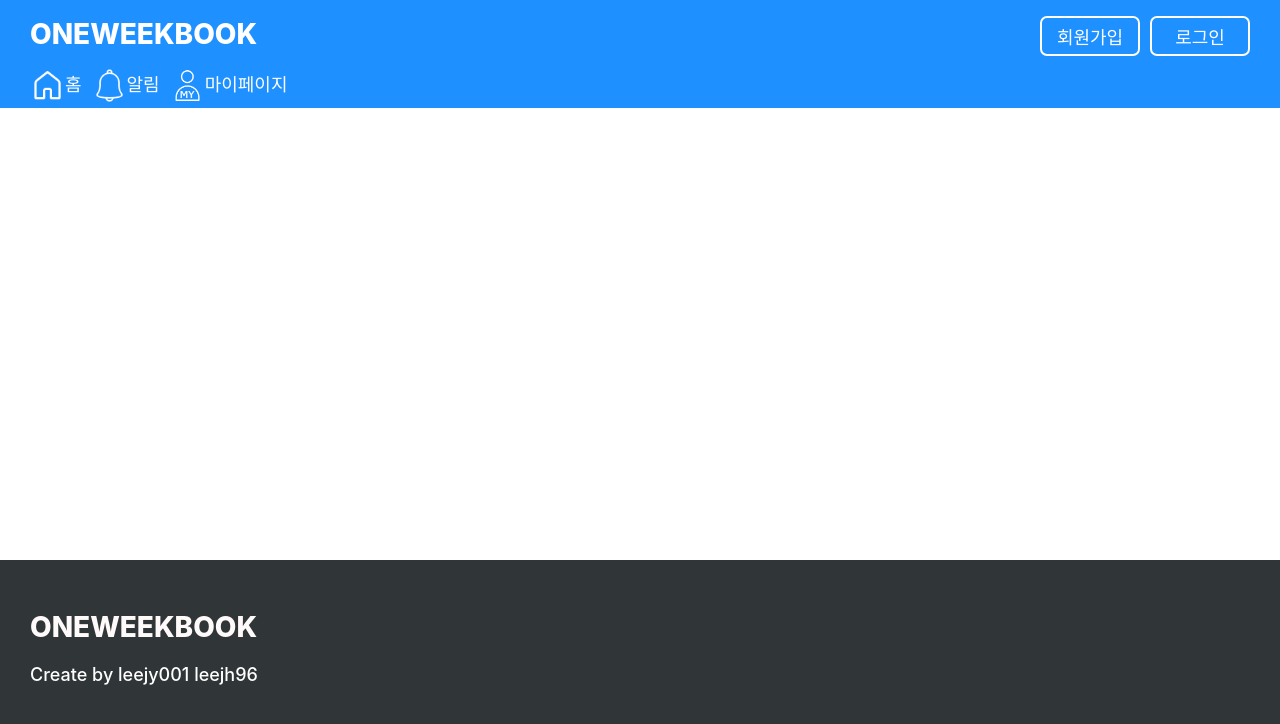
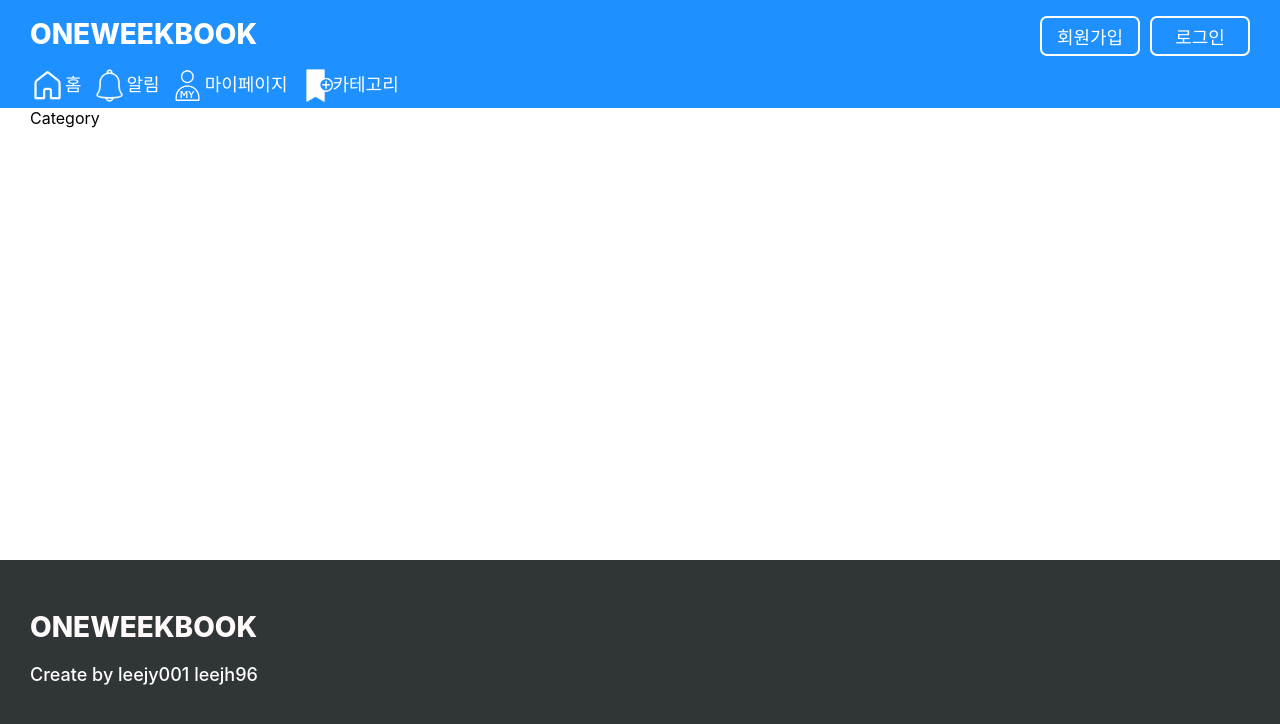
Before and after one commit to OneWeekBook/OneWeekBook_FE, a React (Create React App) app: page /category in a window 1280 px wide. Shown: the top 724 px of the page. Built offline with nearby package versions, Linux system fonts and the light colour scheme.

Commit message:
feat: 카테고리 페이지 추가

```diff
--- a/src/RouteSet.tsx
+++ b/src/RouteSet.tsx
@@ -1,6 +1,6 @@
 import React from 'react';
 import { Routes, Route } from 'react-router-dom';
-import { MainPage, SignInPage, SignUpPage } from './pages';
+import { CategoryPage, MainPage, SignInPage, SignUpPage } from './pages';
 
 function RouteSet() {
   return (
@@ -8,6 +8,7 @@ function RouteSet() {
       <Route path="/" element={<MainPage />} />
       <Route path="/sign-in" element={<SignInPage />} />
       <Route path="/sign-up" element={<SignUpPage />} />
+      <Route path="/category" element={<CategoryPage />} />
     </Routes>
   );
 }
--- a/src/components/Layout/Nav.tsx
+++ b/src/components/Layout/Nav.tsx
@@ -25,6 +25,13 @@ const NavItems = [
     img: `${process.env.PUBLIC_URL}/assets/nav-none-myPage.png`,
     clickImg: `${process.env.PUBLIC_URL}/assets/nav-done-myPage.png`,
   },
+  {
+    id: 4,
+    title: '카테고리',
+    link: '/category',
+    img: `${process.env.PUBLIC_URL}/assets/nav-none-category.png`,
+    clickImg: `${process.env.PUBLIC_URL}/assets/nav-done-category.png`,
+  },
 ];
 
 function Nav() {
@@ -35,13 +42,17 @@ function Nav() {
   const handleClick = (link: string) => {
     if (link === '/myPage' && sessionStorage.getItem('accessToken')) {
       navigate(link);
-    } else if (
+    } else if (link === '/myPage' && !sessionStorage.getItem('accessToken')) {
+      if (
         link === '/myPage' &&
         confirm(
           '마이페이지로 가시려면 로그인을 하셔야합니다.\n로그인 하시겠습니까?',
         )
       ) {
         navigate('/sign-in');
+      }
+    } else {
+      navigate(link);
     }
     setToggle(!toggle);
   };
--- /dev/null
+++ b/src/pages/Category/index.tsx
@@ -0,0 +1,12 @@
+import Container from 'components/Container';
+import React from 'react';
+
+function index() {
+  return (
+    <Container>
+      <div>Category</div>
+    </Container>
+  );
+}
+
+export default index;
--- a/src/pages/index.tsx
+++ b/src/pages/index.tsx
@@ -3,3 +3,5 @@ export { default as MainPage } from './Main';
 export { default as SignInPage } from './SignIn';
 
 export { default as SignUpPage } from './SignUp';
+
+export { default as CategoryPage } from './Category';
```
Also changed, not shown: public/assets/nav-done-category.png (added), public/assets/nav-none-category.png (added). Lines whose indentation alone changed are shown as unchanged.
